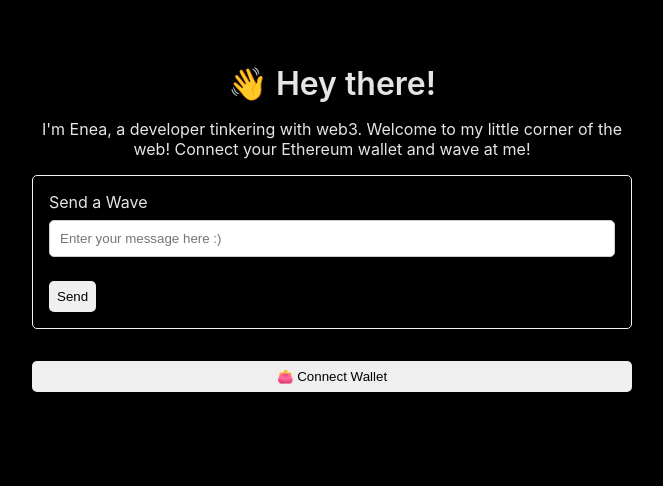
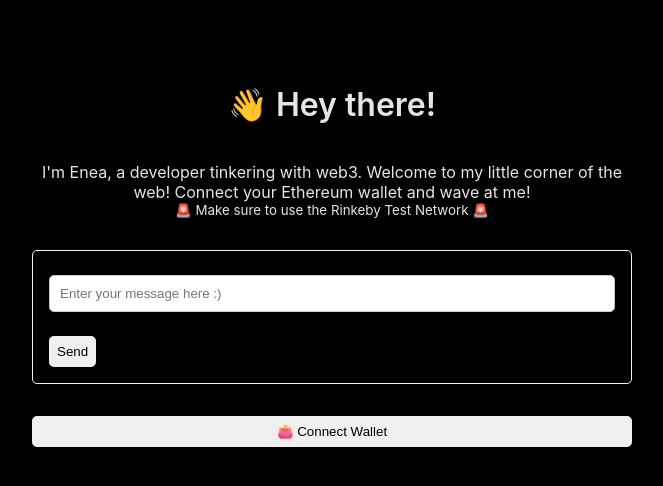
Before and after one commit to eneax/my-wave-portal-frontend, a React (Create React App) app: page / in a window 1280 px wide. Shown: the top 486 px of the page, without its empty margins (308-971 px from the left). Built offline with nearby package versions, Linux system fonts and the light colour scheme; the HTML template or start-up script is replaced by a standard one.

Commit message:
Update bio

```diff
--- a/src/App.css
+++ b/src/App.css
@@ -25,6 +25,10 @@
   margin-top: 16px;
 }
 
+.tip {
+  display: block;
+}
+
 .totalWaves {
   text-align: center;
   margin-top: 16px;
@@ -34,7 +38,7 @@
   font-weight: bold;
 }
 
-.waveButton {
+.customButton {
   cursor: pointer;
   margin-top: 16px;
   padding: 8px;
--- a/src/App.js
+++ b/src/App.js
@@ -189,25 +189,31 @@ const App = () => {
   return (
     <div className="mainContainer">
       <div className="dataContainer">
-        <div className="header">
+        <h1 className="header">
           <span role="img" aria-label="Waving Hand">
             👋
           </span>{" "}
           Hey there!
-        </div>
+        </h1>
 
-        <div className="bio">
+        <p className="bio">
           I'm Enea, a developer tinkering with web3. Welcome to my little corner
-          of the web! Connect your Ethereum wallet and wave at me!
-        </div>
+          of the web! Connect your Ethereum wallet and wave at me!{" "}
+          <small className="tip">
+            <span role="img" aria-label="Police Car Light">
+              🚨
+            </span>
+            <span> Make sure to use the Rinkeby Test Network </span>
+            <span role="img" aria-label="Police Car Light">
+              🚨
+            </span>
+          </small>
+        </p>
 
         {loading ? (
           <div id="loader"></div>
         ) : (
-          <>
           <div className="card">
-              <label>Send a Wave</label>
-
             <input
               type="text"
               className="message"
@@ -215,15 +221,14 @@ const App = () => {
               placeholder="Enter your message here :)"
             />
 
-              <button className="waveButton" onClick={wave} disabled={loading}>
+            <button className="customButton" onClick={wave} disabled={loading}>
               {loading ? "loader" : "Send"}
             </button>
           </div>
-          </>
         )}
 
         {!currentAccount && (
-          <button className="waveButton" onClick={connectWallet}>
+          <button className="customButton" onClick={connectWallet}>
             <span role="img" aria-label="Purse">
               👛
             </span>{" "}
```
Lines whose indentation alone changed are shown as unchanged.
